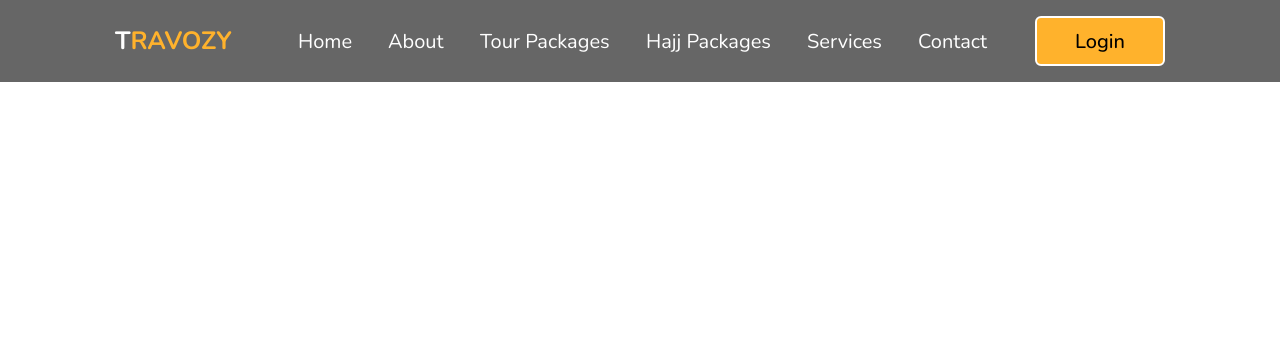
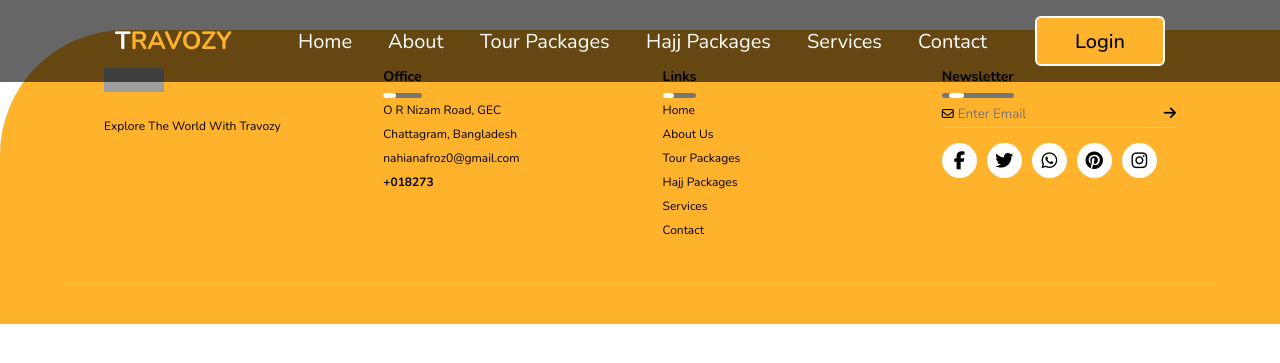
Before and after one commit to Travozy-Team/Tra_vozy, a Django app: page / in a window 1280 px wide. Shown: the top 363 px of the page. Run offline with Django 5.2, Linux system fonts and the light colour scheme; some libraries are stand-ins or nearby versions; grey boxes are pictures that could not be loaded.

Commit message:
footer section

```diff
--- a/Tra_vozy/static/css/style.css
+++ b/Tra_vozy/static/css/style.css
@@ -688,3 +688,191 @@ input[type="email"]::-webkit-input-placeholder {
 .messages .alert:nth-child(3) {
     animation-delay: 0.4s;
 }
+
+
+/* Footer Styles */
+.footer {
+    width: 100%;
+    background: #FFB22C;
+    color: #000;
+    padding: 20px 0;
+    border-top-left-radius: 125px;
+    font-size: 12px;
+    line-height: 18px;
+    text-align: center;
+    margin-top: 30px;
+}
+
+.footer .row {
+    width: 85%;
+    margin: auto;
+    display: flex;
+    flex-wrap: wrap;
+    align-items: stretch;
+    justify-content: space-between;
+    padding: 10px 0;
+}
+
+.footer .col {
+    flex-basis: 23%;
+    padding: 8px;
+    box-sizing: border-box;
+    text-align: left;
+}
+
+.footer .col p,
+.footer .col ul {
+    margin: 0;
+    padding: 0;
+}
+
+.footer .col p {
+    margin-bottom: 6px;
+
+}
+
+.footer .col ul li {
+    margin-bottom: 6px;
+
+}
+
+.footer .logo {
+    width: 60px;
+    margin-bottom: 20px;
+    height: 24px;
+}
+
+.footer .col h3 {
+    width: fit-content;
+    margin-bottom: 15px;
+    position: relative;
+
+}
+
+.footer .email-id {
+    text-transform: none;
+    width: fit-content;
+    margin-bottom: 1px solid #ccc;
+    margin: 15px 0;
+
+}
+
+.footer ul li {
+    list-style: none;
+
+}
+
+.footer ul li a {
+    text-decoration: none;
+    color: #000;
+    font-size: 12px;
+    transition: color 0.3s ease, transform 0.3s ease;
+}
+
+.footer ul li a:hover {
+    color: #FFB22C;
+    transform: translateY(-2px);
+}
+
+.footer form {
+    display: flex;
+    align-items: center;
+    justify-content: space-between;
+    border-bottom: 1px solid #ccc;
+    margin-bottom: 15px;
+}
+
+.footer form input {
+    text-transform: none;
+    flex: 1;
+    margin-right: 8px;
+    padding: 4px;
+    border: none;
+    outline: none;
+    background: transparent;
+    color: #fff;
+
+}
+
+.footer form button {
+    background: transparent;
+    border: none;
+    outline: none;
+    cursor: pointer;
+}
+
+.footer form button .fas {
+    font-size: 14px;
+    color: #000;
+    transition: all 0.3s ease;
+}
+
+.footer form button:hover .fas {
+    color: #fff;
+    transform: scale(1.2);
+
+}
+
+.footer .social-icons {
+    display: flex;
+    flex-wrap: wrap;
+    gap: 10px;
+}
+
+.footer .social-icons .fab {
+    width: 35px;
+    height: 35px;
+    border-radius: 50%;
+    text-align: center;
+    line-height: 35px;
+    font-size: 18px;
+    color: #000;
+    background: #fff;
+    cursor: pointer;
+    transition: all 0.3s ease;
+}
+
+.footer .social-icons .fab:hover {
+    color: #FFB22C;
+    background: #000;
+    transform: scale(1.1);
+}
+
+.footer hr {
+    width: 90%;
+    border: 0;
+    border-bottom: 1px solid #ccc;
+    margin: 20px auto;
+}
+
+.footer .underline {
+    width: 100%;
+    height: 5px;
+    background: #767676;
+    border-radius: 3px;
+    position: absolute;
+    top: 25px;
+    left: 0;
+    overflow: hidden;
+}
+
+.footer .underline span {
+    width: 15px;
+    height: 100%;
+    background: #fff;
+    border-radius: 3px;
+    position: absolute;
+    top: 0;
+    left: 10px;
+    animation: moving 2s linear infinite;
+}
+
+@keyframes moving {
+    0% {
+        left: -20px;
+    }
+
+    100% {
+        left: 100%;
+    }
+}
--- a/Tra_vozy/templates/Tra_vozy/index.html
+++ b/Tra_vozy/templates/Tra_vozy/index.html
@@ -138,7 +138,54 @@
     </div>
 
 
+<!---footer-->
+    <footer class="footer" data-aos="fade-right" data-aos-duration="1000" data-aos-easing="ease-in-out">
+        <div class="row">
+            <div class="col">
+                <img src="{% static 'img/Capture.png' %}" class="logo" />
+                <p>Explore the world with Travozy</p>
+            </div>
+            <div class="col">
+                <h3>Office <div class="underline"><span></span></div>
+                </h3>
+                <p>O R Nizam Road, GEC</p>
+                <p>Chattagram, Bangladesh</p>
+                <p class="email-id">nahianafroz0@gmail.com</p>
+                <h4>+018273</h4>
+            </div>
+            <div class="col">
+                <h3>Links<div class="underline"><span></span></div>
+                </h3>
+                <ul>
+                    <li><a href="{% url 'index' %}">Home</a></li>
+                    <li><a href="{% url 'about' %}">About us</a></li>
+                    <li><a href="{% url 'tour-packages' %}">Tour packages</a></li>
+                    <li><a href="{% url 'hajj' %}">Hajj Packages</a></li>
+                    <li><a href="{% url 'services' %}">Services</a></li>
+                    <li><a href="{% url 'contact' %}">Contact</a></li>
+                </ul>
+            </div>
 
+            <div class="col">
+                <h3>Newsletter<div class="underline"><span></span></div>
+                </h3>
+                <form>
+                    <i class="far fa-envelope"></i>
+                    <input type="email" placeholder="Enter Email" required />
+                    <button type="submit"><i class="fas fa-arrow-right"></i></button>
+                </form>
+                <div class="social-icons">
+                    <a href="https://facebook.com" target="_blank"><i class="fab fa-facebook-f"></i></a>
+                    <a href="https://twitter.com" target="_blank"><i class="fab fa-twitter"></i></a>
+                    <a href="https://whatsapp.com" target="_blank"><i class="fab fa-whatsapp"></i></a>
+                    <a href="https://pinterest.com" target="_blank"><i class="fab fa-pinterest"></i></a>
+                    <a href="https://instagram.com" target="_blank"><i class="fab fa-instagram"></i></a>
+                </div>
+            </div>
+        </div>
+        <hr />
+    </footer>
+    <!--footer-->
 
 
 
```
